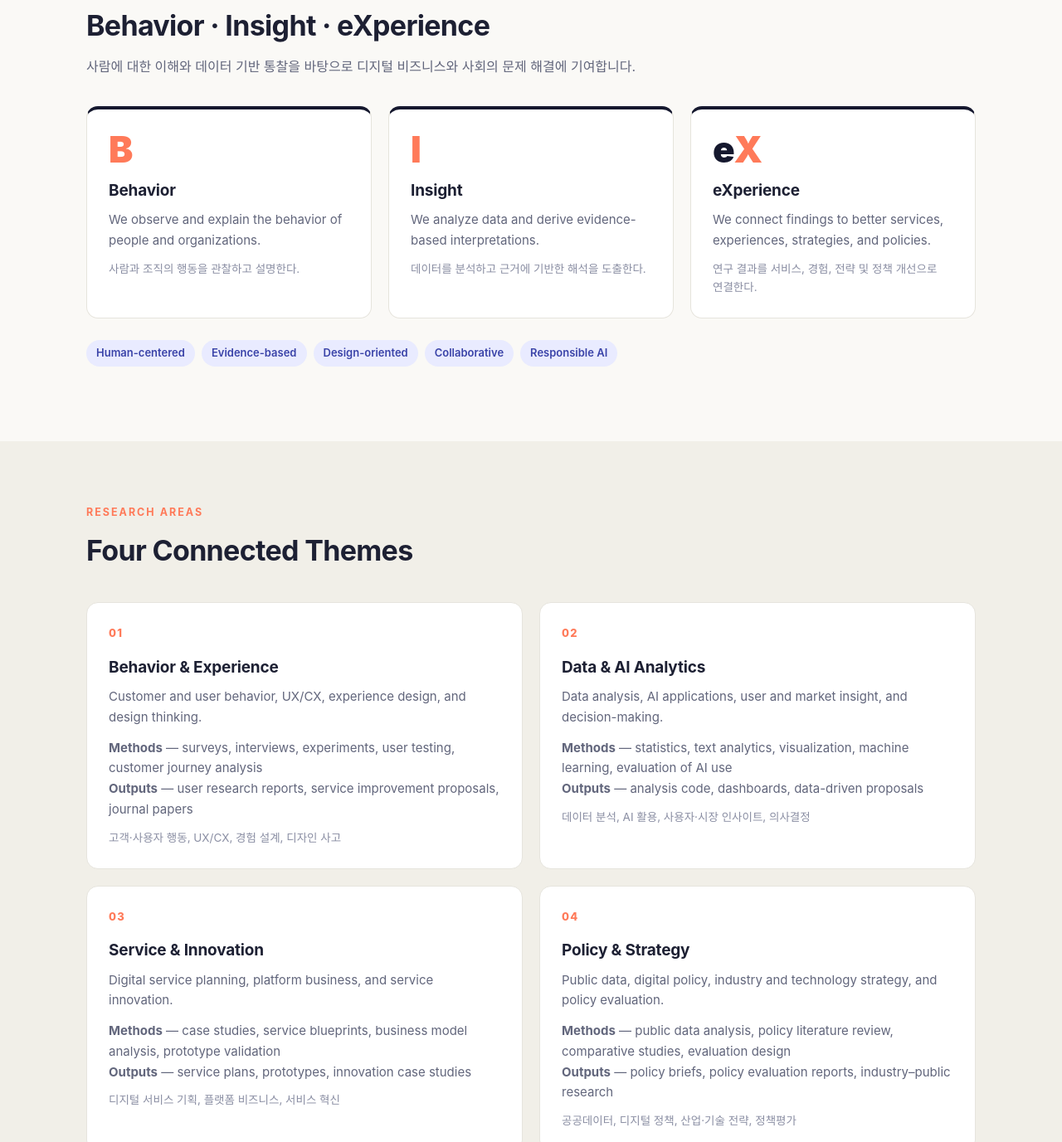
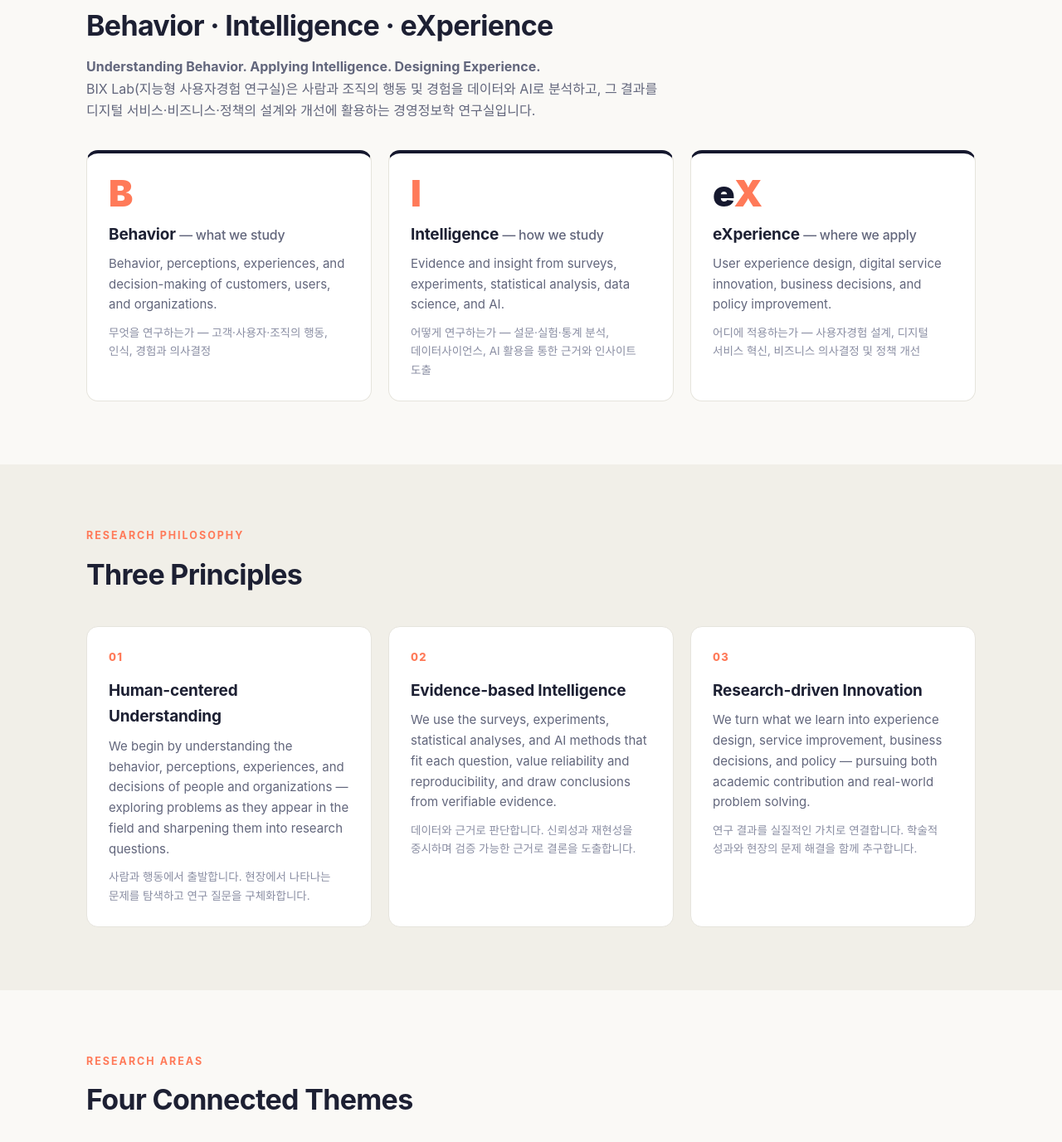
Before and after one commit to bonggoonseo/BIX-Lab-Website, a plain HTML site: page research.html in a window 1280 px wide. Shown: the part 490-1867 px from the top of the page at 83% size. Drawn offline with Linux system fonts and the light colour scheme; a web font is replaced by a local one.

Commit message:
연구실 정체성 개편 (Intelligence, About, 연구 철학

```diff
--- a/assets/data.js
+++ b/assets/data.js
@@ -3,7 +3,6 @@
    새 항목은 각 목록의 맨 위에 추가하세요. */
 
 const NEWS = [
-  { date: "2027.03", tag: "LAB", text: "BIX Lab is preparing to open with a pilot program in the 2027 academic year at the Department of Management Information Systems, Hannam University." },
   { date: "2026.11", tag: "PATENT", text: "Filed a Korean patent application (10-2026-0233733) on a system and method for calculating personalized meal size and food-group intake ratios based on appetite patterns across the GLP-1 medication dosing cycle." },
   { date: "2026.11", tag: "CONFERENCE", text: "Presented a study on regional differences in the use of non-face-to-face public financial services from a digital inclusion perspective at 한국빅데이터학회." },
   { date: "2026.09", tag: "PAPER", text: "New paper in 정보관리학회지 (KCI): 연구데이터 공유의 의도-행동 격차와 국가연구데이터법 적용 범위 인식." },
--- a/assets/site.js
+++ b/assets/site.js
@@ -34,7 +34,7 @@
   if (footer) {
     footer.className = "site-footer";
     footer.innerHTML =
-      '<div class="wrap"><div><strong>BIX Lab</strong> · Behavior · Insight · eXperience<br>' +
+      '<div class="wrap"><div><strong>BIX Lab</strong> · Behavior · Intelligence · eXperience<br>' +
       "Department of Management Information Systems, Hannam University<br>" +
       "Room 312, College of Business and Economics (경상대학 312호)<br>" +
       "70 Hannam-ro, Daedeok-gu, Daejeon 34430, Korea</div>" +
--- a/research.html
+++ b/research.html
@@ -4,7 +4,7 @@
 <meta charset="utf-8">
 <meta name="viewport" content="width=device-width, initial-scale=1">
 <title>Research | BIX Lab · Hannam University</title>
-<link rel="stylesheet" href="assets/style.css?v=20261120e">
+<link rel="stylesheet" href="assets/style.css?v=20261120g">
 </head>
 <body>
 <header id="site-header"></header>
@@ -22,40 +22,63 @@
     <div class="wrap">
       <div class="section-head">
         <div class="eyebrow">Our name</div>
-        <h2>Behavior · Insight · eXperience</h2>
-        <p>사람에 대한 이해와 데이터 기반 통찰을 바탕으로 디지털 비즈니스와 사회의 문제 해결에 기여합니다.</p>
+        <h2>Behavior · Intelligence · eXperience</h2>
+        <p><strong>Understanding Behavior. Applying Intelligence. Designing Experience.</strong><br>
+        BIX Lab(지능형 사용자경험 연구실)은 사람과 조직의 행동 및 경험을 데이터와 AI로 분석하고, 그 결과를 디지털 서비스·비즈니스·정책의 설계와 개선에 활용하는 경영정보학 연구실입니다.</p>
       </div>
       <div class="grid grid-3 triad">
         <div class="card">
           <div class="letter"><em>B</em></div>
-          <h3>Behavior</h3>
-          <p>We observe and explain the behavior of people and organizations.</p>
-          <span class="ko">사람과 조직의 행동을 관찰하고 설명한다.</span>
+          <h3>Behavior <small style="color:var(--muted);font-weight:500">— what we study</small></h3>
+          <p>Behavior, perceptions, experiences, and decision-making of customers, users, and organizations.</p>
+          <span class="ko">무엇을 연구하는가 — 고객·사용자·조직의 행동, 인식, 경험과 의사결정</span>
         </div>
         <div class="card">
           <div class="letter"><em>I</em></div>
-          <h3>Insight</h3>
-          <p>We analyze data and derive evidence-based interpretations.</p>
-          <span class="ko">데이터를 분석하고 근거에 기반한 해석을 도출한다.</span>
+          <h3>Intelligence <small style="color:var(--muted);font-weight:500">— how we study</small></h3>
+          <p>Evidence and insight from surveys, experiments, statistical analysis, data science, and AI.</p>
+          <span class="ko">어떻게 연구하는가 — 설문·실험·통계 분석, 데이터사이언스, AI 활용을 통한 근거와 인사이트 도출</span>
         </div>
         <div class="card">
           <div class="letter">e<em>X</em></div>
-          <h3>eXperience</h3>
-          <p>We connect findings to better services, experiences, strategies, and policies.</p>
-          <span class="ko">연구 결과를 서비스, 경험, 전략 및 정책 개선으로 연결한다.</span>
+          <h3>eXperience <small style="color:var(--muted);font-weight:500">— where we apply</small></h3>
+          <p>User experience design, digital service innovation, business decisions, and policy improvement.</p>
+          <span class="ko">어디에 적용하는가 — 사용자경험 설계, 디지털 서비스 혁신, 비즈니스 의사결정 및 정책 개선</span>
         </div>
-      </div>
-      <div class="pill-row" style="margin-top:26px">
-        <span class="pill">Human-centered</span>
-        <span class="pill">Evidence-based</span>
-        <span class="pill">Design-oriented</span>
-        <span class="pill">Collaborative</span>
-        <span class="pill">Responsible AI</span>
       </div>
     </div>
   </section>
 
   <section class="alt">
+    <div class="wrap">
+      <div class="section-head">
+        <div class="eyebrow">Research philosophy</div>
+        <h2>Three Principles</h2>
+      </div>
+      <div class="grid grid-3">
+        <div class="card">
+          <span class="num">01</span>
+          <h3>Human-centered Understanding</h3>
+          <p>We begin by understanding the behavior, perceptions, experiences, and decisions of people and organizations — exploring problems as they appear in the field and sharpening them into research questions.</p>
+          <span class="ko">사람과 행동에서 출발합니다. 현장에서 나타나는 문제를 탐색하고 연구 질문을 구체화합니다.</span>
+        </div>
+        <div class="card">
+          <span class="num">02</span>
+          <h3>Evidence-based Intelligence</h3>
+          <p>We use the surveys, experiments, statistical analyses, and AI methods that fit each question, value reliability and reproducibility, and draw conclusions from verifiable evidence.</p>
+          <span class="ko">데이터와 근거로 판단합니다. 신뢰성과 재현성을 중시하며 검증 가능한 근거로 결론을 도출합니다.</span>
+        </div>
+        <div class="card">
+          <span class="num">03</span>
+          <h3>Research-driven Innovation</h3>
+          <p>We turn what we learn into experience design, service improvement, business decisions, and policy — pursuing both academic contribution and real-world problem solving.</p>
+          <span class="ko">연구 결과를 실질적인 가치로 연결합니다. 학술적 성과와 현장의 문제 해결을 함께 추구합니다.</span>
+        </div>
+      </div>
+    </div>
+  </section>
+
+  <section>
     <div class="wrap">
       <div class="section-head">
         <div class="eyebrow">Research areas</div>
@@ -98,7 +121,7 @@
     </div>
   </section>
 
-  <section>
+  <section class="alt">
     <div class="wrap">
       <div class="section-head">
         <div class="eyebrow">How we work</div>
@@ -116,7 +139,7 @@
     </div>
   </section>
 
-  <section class="alt">
+  <section>
     <div class="wrap">
       <div class="section-head">
         <div class="eyebrow">Topics</div>
@@ -134,7 +157,7 @@
     </div>
   </section>
 
-  <section>
+  <section class="alt">
     <div class="wrap">
       <div class="section-head">
         <div class="eyebrow">Projects</div>
@@ -160,6 +183,6 @@
 </main>
 
 <footer id="site-footer"></footer>
-<script src="assets/site.js?v=20261120e"></script>
+<script src="assets/site.js?v=20261120g"></script>
 </body>
 </html>
```
Also changed, not shown: contact.html (+2 -2 lines), daily.html (+3 -3 lines), index.html (+32 -9 lines), members.html (+3 -3 lines), news.html (+3 -3 lines), publications.html (+3 -3 lines).
